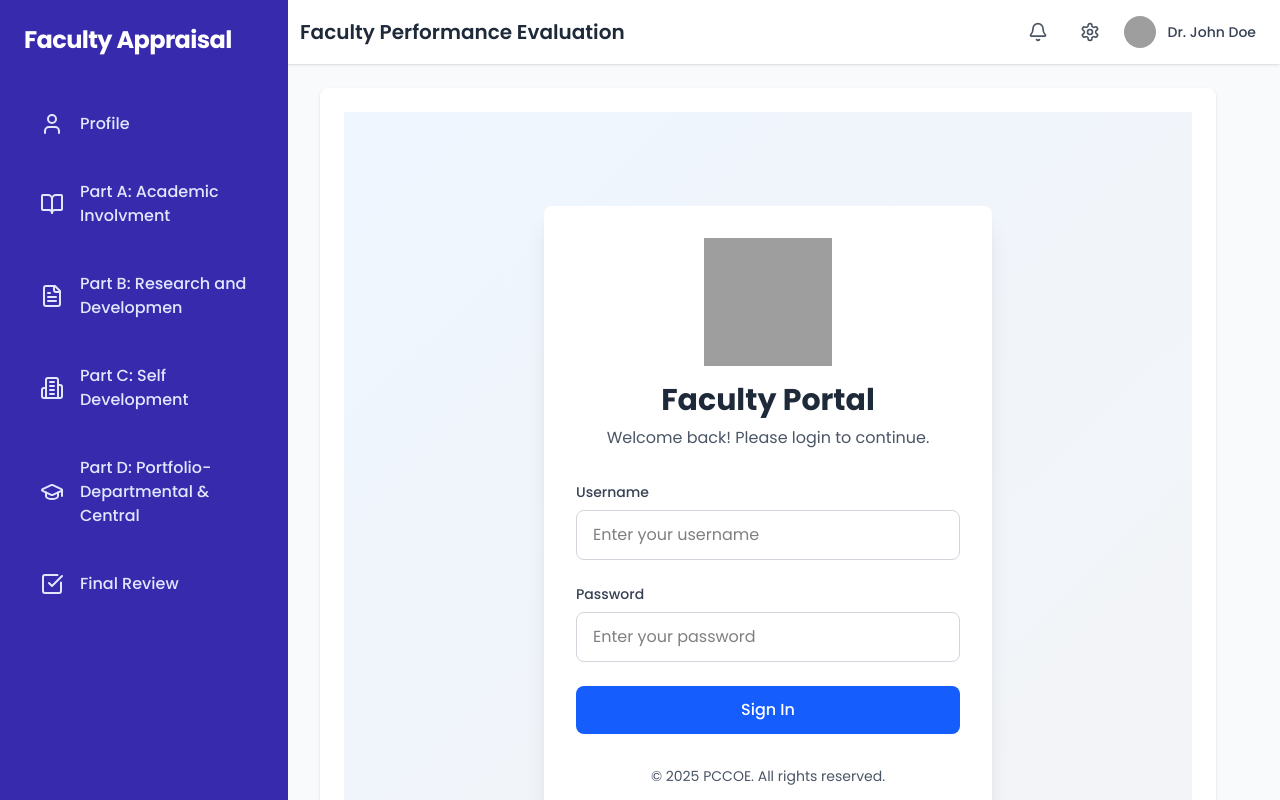
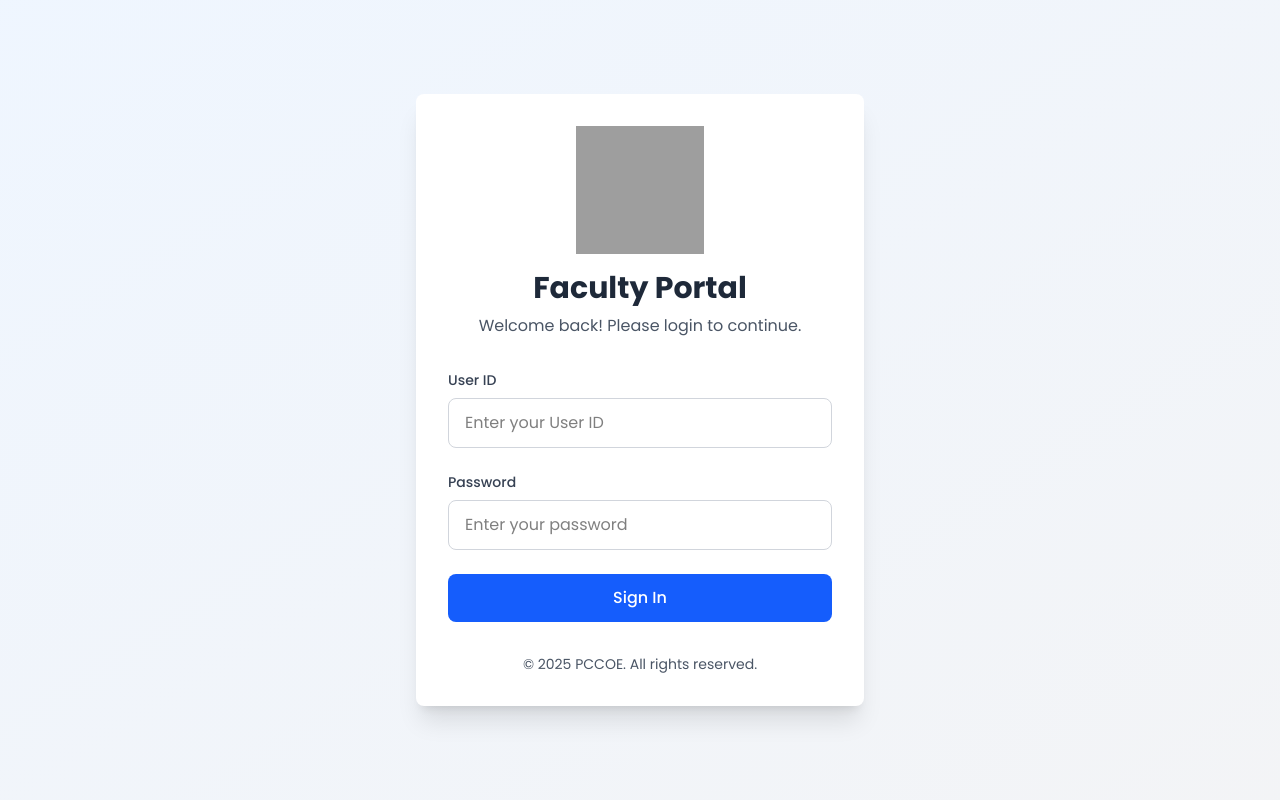
Before and after one commit to patil-rushikesh/FDW-frontend, a React (Vite) app: page /login in a window 1280 px wide. Shown: the top 800 px of the page. Built offline with nearby package versions, Linux system fonts and the light colour scheme; grey boxes are pictures that could not be loaded.

Commit message:
routing problem solved

```diff
--- a/src/App.jsx
+++ b/src/App.jsx
@@ -1,40 +1,84 @@
 import React, { useState } from "react";
-import { BrowserRouter as Router, Routes, Route } from "react-router-dom";
+import { BrowserRouter as Router, Routes, Route, Navigate } from "react-router-dom";
 import Sidebar from "./components/layout/Sidebar";
 import Navbar from "./components/layout/Navbar";
 import TeachingPerformance from "./components/forms/TeachingPerformance";
 import ResearchPublications from "./components/forms/ResearchPublications";
 import Profile from "./components/profile/Profile"
 import { FormProvider } from "./context/FormContext";
+import { AuthProvider, useAuth } from "./context/AuthContext";
 import { Menu } from "lucide-react";
 import LoginPage from "./components/LoginPage";
 
-function App() {
+// Protected Route component
+const ProtectedRoute = ({ children }) => {
+  const { isAuthenticated } = useAuth();
+  if (!isAuthenticated) {
+    return <Navigate to="/login" />;
+  }
+  return children;
+};
+
+function AppContent() {
   const [sidebarOpen, setSidebarOpen] = useState(false);
+  const { isAuthenticated } = useAuth();
 
   return (
     <FormProvider>
-      <Router>
-        <div className="min-h-screen bg-gray-50">
+      <div className="min-h-screen bg-gray-50">
+        {isAuthenticated && (
           <Sidebar isOpen={sidebarOpen} onClose={() => setSidebarOpen(false)} />
-          <div className="lg:ml-64">
+        )}
+        <div className={isAuthenticated ? "lg:ml-64" : ""}>
+          {isAuthenticated && (
             <Navbar onMenuClick={() => setSidebarOpen(true)} />
-            <main className="p-4 lg:p-6 mt-16">
+          )}
+          <main className={isAuthenticated ? "p-4 lg:p-6 mt-16" : ""}>
+            {isAuthenticated ? (
               <div className="max-w-4xl mx-auto bg-white rounded-lg shadow-sm p-4 lg:p-6">
                 <Routes>
-                  <Route path="/login" element={<LoginPage />} />
-                  <Route path="/teaching" element={<TeachingPerformance />} />
-                  <Route path="/research" element={<ResearchPublications />} />
-                  <Route path="/profile" element={<Profile/>} />
-                  {/* Add other routes as components are created */}
+                  <Route path="/login" element={
+                    <Navigate to="/profile" />
+                  } />
+                  <Route path="/profile" element={
+                    <ProtectedRoute>
+                      <Profile />
+                    </ProtectedRoute>
+                  } />
+                  <Route path="/teaching" element={
+                    <ProtectedRoute>
+                      <TeachingPerformance />
+                    </ProtectedRoute>
+                  } />
+                  <Route path="/research" element={
+                    <ProtectedRoute>
+                      <ResearchPublications />
+                    </ProtectedRoute>
+                  } />
+                  <Route path="/" element={<Navigate to="/profile" />} />
                 </Routes>
               </div>
-            </main>
-          </div>
+            ) : (
+              <Routes>
+                <Route path="/login" element={<LoginPage />} />
+                <Route path="/*" element={<Navigate to="/login" />} />
+              </Routes>
+            )}
+          </main>
         </div>
-      </Router>
+      </div>
     </FormProvider>
   );
 }
 
+function App() {
+  return (
+    <AuthProvider>
+      <Router>
+        <AppContent />
+      </Router>
+    </AuthProvider>
+  );
+}
+
 export default App;
--- a/src/components/LoginPage.jsx
+++ b/src/components/LoginPage.jsx
@@ -1,20 +1,51 @@
 import React, { useState } from "react";
 import { useNavigate } from "react-router-dom";
+import { useAuth } from "../context/AuthContext"; // Updated import path
 
 const LoginPage = () => {
-  const [username, setUsername] = useState("");
+  const [userId, setUserId] = useState("");
   const [password, setPassword] = useState("");
+  const [error, setError] = useState("");
+  const [success, setSuccess] = useState("");
+  const [isLoading, setIsLoading] = useState(false);
   const navigate = useNavigate();
+  const { login } = useAuth();
 
-  const handleLogin = (e) => {
+  const handleLogin = async (e) => {
     e.preventDefault();
-    const staticUsername = "faculty";
-    const staticPassword = "password123";
+    setError("");
+    setSuccess("");
+    setIsLoading(true);
 
-    if (username === staticUsername && password === staticPassword) {
-      navigate("/home");
-    } else {
-      alert("Invalid username or password");
+    try {
+      const response = await fetch("http://127.0.0.1:5000/login", {
+        method: "POST",
+        headers: {
+          "Content-Type": "application/json",
+        },
+        body: JSON.stringify({
+          _id: userId,
+          password: password,
+        }),
+      });
+
+      const data = await response.json();
+
+      if (response.ok) {
+        setSuccess("Logged in successfully!");
+        login(data);
+
+        // Wait for 1.5 seconds to show the success message before redirecting
+        setTimeout(() => {
+          navigate("/profile");
+        }, 1500);
+      } else {
+        setError(data.error || "Login failed. Please try again.");
+      }
+    } catch (err) {
+      setError("An error occurred. Please try again later.");
+    } finally {
+      setIsLoading(false);
     }
   };
 
@@ -22,7 +53,6 @@ const LoginPage = () => {
     <div className="min-h-screen flex items-center justify-center bg-gradient-to-br from-blue-50 to-gray-100">
       <div className="bg-white p-8 rounded-lg shadow-xl w-full max-w-md">
         <div className="flex flex-col items-center mb-8">
-          {/* Replace the src with your organization's logo */}
           <img
             src="https://mca.pccoepune.com/assets/img/pccoe-logo-new.png"
             alt="College Logo"
@@ -36,19 +66,32 @@ const LoginPage = () => {
           </p>
         </div>
 
+        {error && (
+          <div className="mb-4 p-3 bg-red-100 text-red-700 rounded-lg text-sm">
+            {error}
+          </div>
+        )}
+
+        {success && (
+          <div className="mb-4 p-3 bg-green-100 text-green-700 rounded-lg text-sm">
+            {success}
+          </div>
+        )}
+
         <form onSubmit={handleLogin} className="space-y-6">
           <div>
             <label className="block text-sm font-medium text-gray-700 mb-2">
-              Username
+              User ID
             </label>
             <div className="relative">
               <input
                 type="text"
                 className="w-full px-4 py-3 border border-gray-300 rounded-lg focus:ring-2 focus:ring-blue-500 focus:border-blue-500 transition-colors"
-                value={username}
-                onChange={(e) => setUsername(e.target.value)}
+                value={userId}
+                onChange={(e) => setUserId(e.target.value)}
                 required
-                placeholder="Enter your username"
+                placeholder="Enter your User ID"
+                disabled={isLoading}
               />
             </div>
           </div>
@@ -65,15 +108,17 @@ const LoginPage = () => {
                 onChange={(e) => setPassword(e.target.value)}
                 required
                 placeholder="Enter your password"
+                disabled={isLoading}
               />
             </div>
           </div>
 
           <button
             type="submit"
-            className="w-full bg-blue-600 text-white py-3 rounded-lg hover:bg-blue-700 focus:outline-none focus:ring-2 focus:ring-blue-500 focus:ring-offset-2 transition-colors duration-300 font-medium"
+            disabled={isLoading}
+            className="w-full bg-blue-600 text-white py-3 rounded-lg hover:bg-blue-700 focus:outline-none focus:ring-2 focus:ring-blue-500 focus:ring-offset-2 transition-colors duration-300 font-medium disabled:bg-blue-400"
           >
-            Sign In
+            {isLoading ? "Signing in..." : "Sign In"}
           </button>
         </form>
 
--- /dev/null
+++ b/src/context/AuthContext.jsx
@@ -0,0 +1,34 @@
+// src/context/AuthContext.jsx
+import React, { createContext, useContext, useState } from 'react';
+
+const AuthContext = createContext(null);
+
+export const AuthProvider = ({ children }) => {
+  const [isAuthenticated, setIsAuthenticated] = useState(() => {
+    return !!localStorage.getItem('userData');
+  });
+
+  const login = (userData) => {
+    localStorage.setItem('userData', JSON.stringify(userData));
+    setIsAuthenticated(true);
+  };
+
+  const logout = () => {
+    localStorage.removeItem('userData');
+    setIsAuthenticated(false);
+  };
+
+  return (
+    <AuthContext.Provider value={{ isAuthenticated, login, logout }}>
+      {children}
+    </AuthContext.Provider>
+  );
+};
+
+export const useAuth = () => {
+  const context = useContext(AuthContext);
+  if (!context) {
+    throw new Error('useAuth must be used within an AuthProvider');
+  }
+  return context;
+};
```
